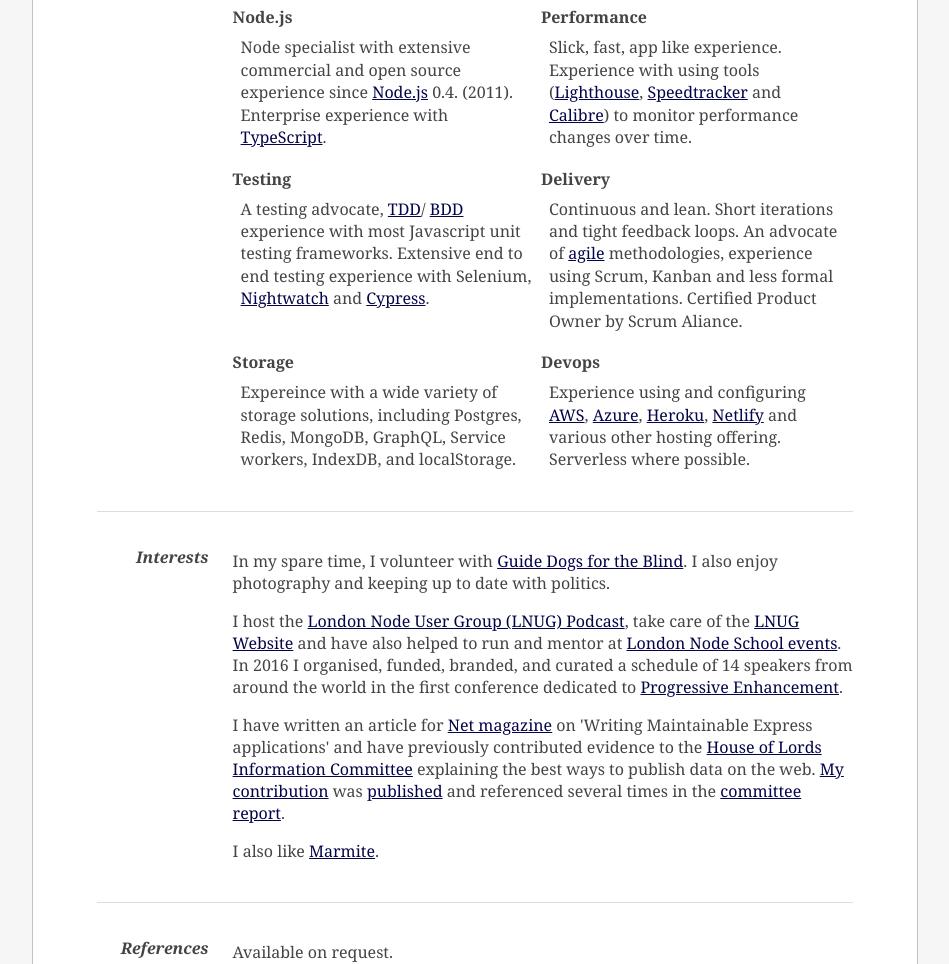
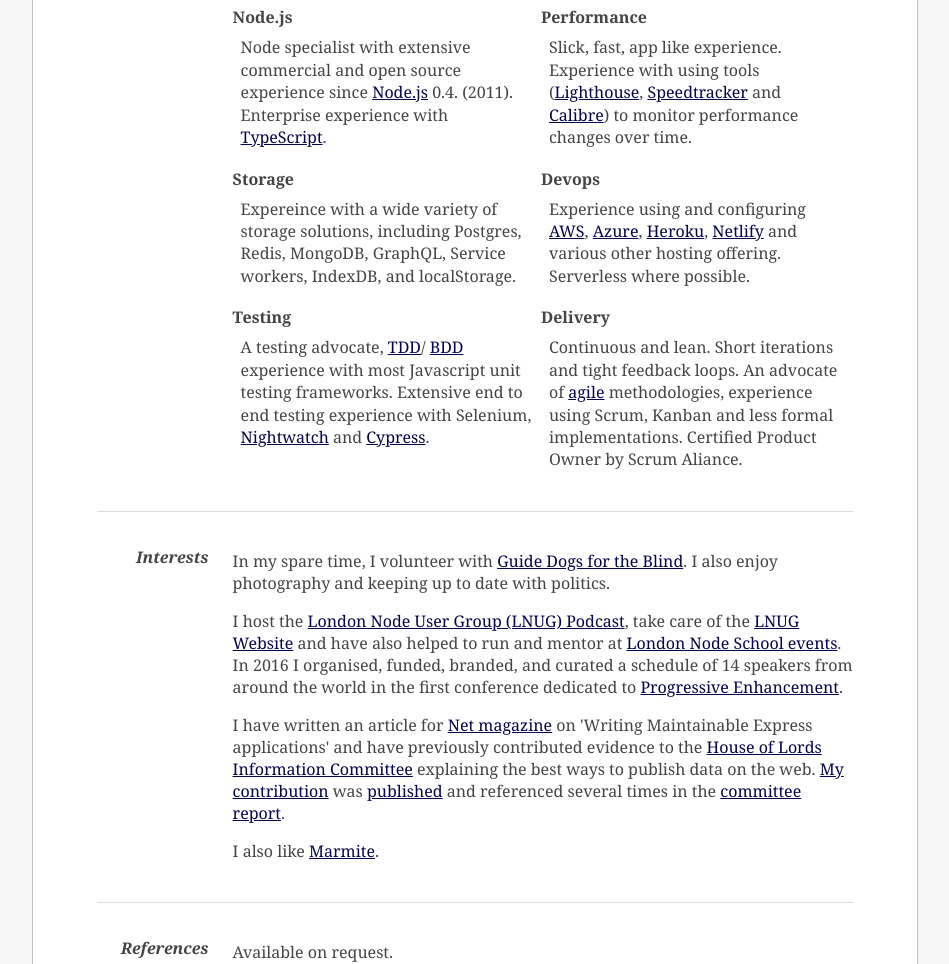
Before and after one commit to simonmcmanus/simonmcmanus.com, an Eleventy site: page static/cv.html in a window 1280 px wide. Shown: the part 1838-2802 px from the top of the page, without its empty margins (165-1114 px from the left). Built offline with nearby package versions, Linux system fonts and the light colour scheme; Eleventy itself is replaced by a stand-in of ours; files that its build step writes are made by us from their sources; what sizlate would draw is missing.

Commit message:
cv tweak

```diff
--- a/static/cv.html
+++ b/static/cv.html
@@ -462,6 +462,21 @@
             </div>
         </div>
 
+
+
+        <div class="box">
+            Storage
+            <div class="skill-description">
+                Expereince with a wide variety of storage solutions, including Postgres, Redis, MongoDB, GraphQL, Service workers, IndexDB, and localStorage.
+            </div>
+        </div>
+        <div class="box">
+            Devops
+            <div class="skill-description">
+                Experience using and configuring <a href="https://aws.amazon.com/">AWS</a>, <a href="https://azure.microsoft.com/">Azure</a>, <a href="https://www.heroku.com/">Heroku</a>, <a href="https://netlify.com/">Netlify</a> and various other hosting
+                offering. Serverless where possible.
+            </div>
+        </div>
         <div class="box">
             Testing
 
@@ -480,7 +495,6 @@
                 <a href="http://cypress.io">Cypress</a>.
             </div>
         </div>
-
         <div class="box">
             Delivery
             <div class="skill-description">
@@ -491,19 +505,7 @@
               implementations. Certified Product Owner by Scrum Aliance.
             </div>
           </div>
-          <div class="box">
-            Storage
-            <div class="skill-description">
-              Expereince with a wide variety of storage solutions, including Postgres, Redis, MongoDB, GraphQL, Service workers, IndexDB, and localStorage.
-            </div>
-          </div>
-          <div class="box">
-            Devops
-            <div class="skill-description">
-              Experience using and configuring <a href="https://aws.amazon.com/">AWS</a>, <a href="https://azure.microsoft.com/">Azure</a>, <a href="https://www.heroku.com/">Heroku</a>, <a href="https://netlify.com/">Netlify</a> and various
-                other hosting offering. Serverless where possible.
-            </div>
-        </div>
+
 
     </div>
     <div style="clear: both;"></div>
```
Lines whose indentation alone changed are shown as unchanged.
